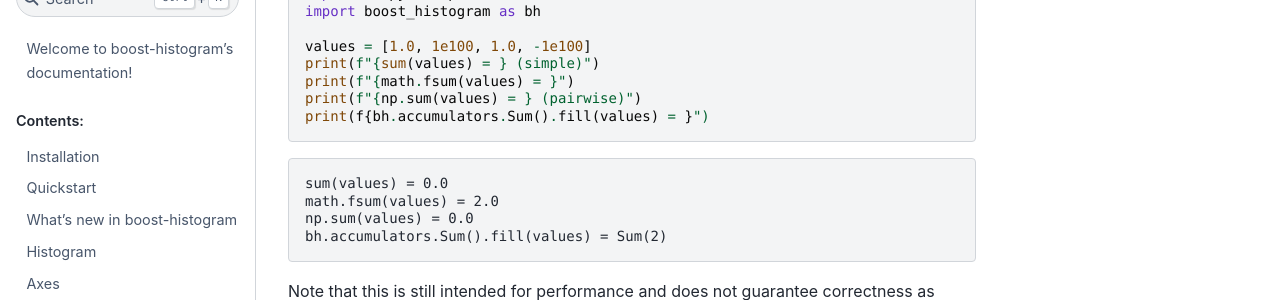
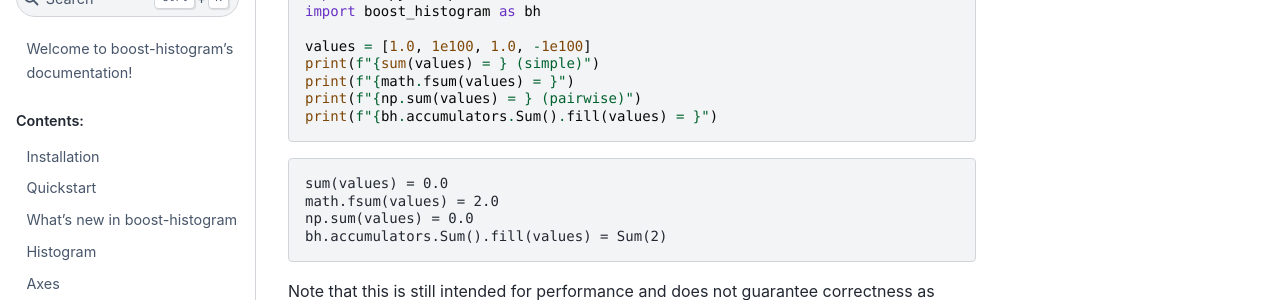
Before and after one commit to scikit-hep/boost-histogram, a Sphinx documentation site: the page built from docs/usage/accumulators.rst, in a window 1280 px wide and 900 px high, scrolled down 657 px. Shown: the part 152-452 px from the top of the window. Built offline with Sphinx 7.4.7 and the Sphinx Book theme 1.1.4, drawn with Linux system fonts in a browser that asks for light colours; pages that are not in the unit, such as notebooks, are missing from menus.

```diff
--- a/docs/usage/accumulators.rst
+++ b/docs/usage/accumulators.rst
@@ -37,7 +37,7 @@ showing how non-accurate sums fail to produce the obvious answer, 2.0::
     print(f"{sum(values) = } (simple)")
     print(f"{math.fsum(values) = }")
     print(f"{np.sum(values) = } (pairwise)")
-    print(f{bh.accumulators.Sum().fill(values) = }")
+    print(f"{bh.accumulators.Sum().fill(values) = }")
 
 .. code:: text
 
```
